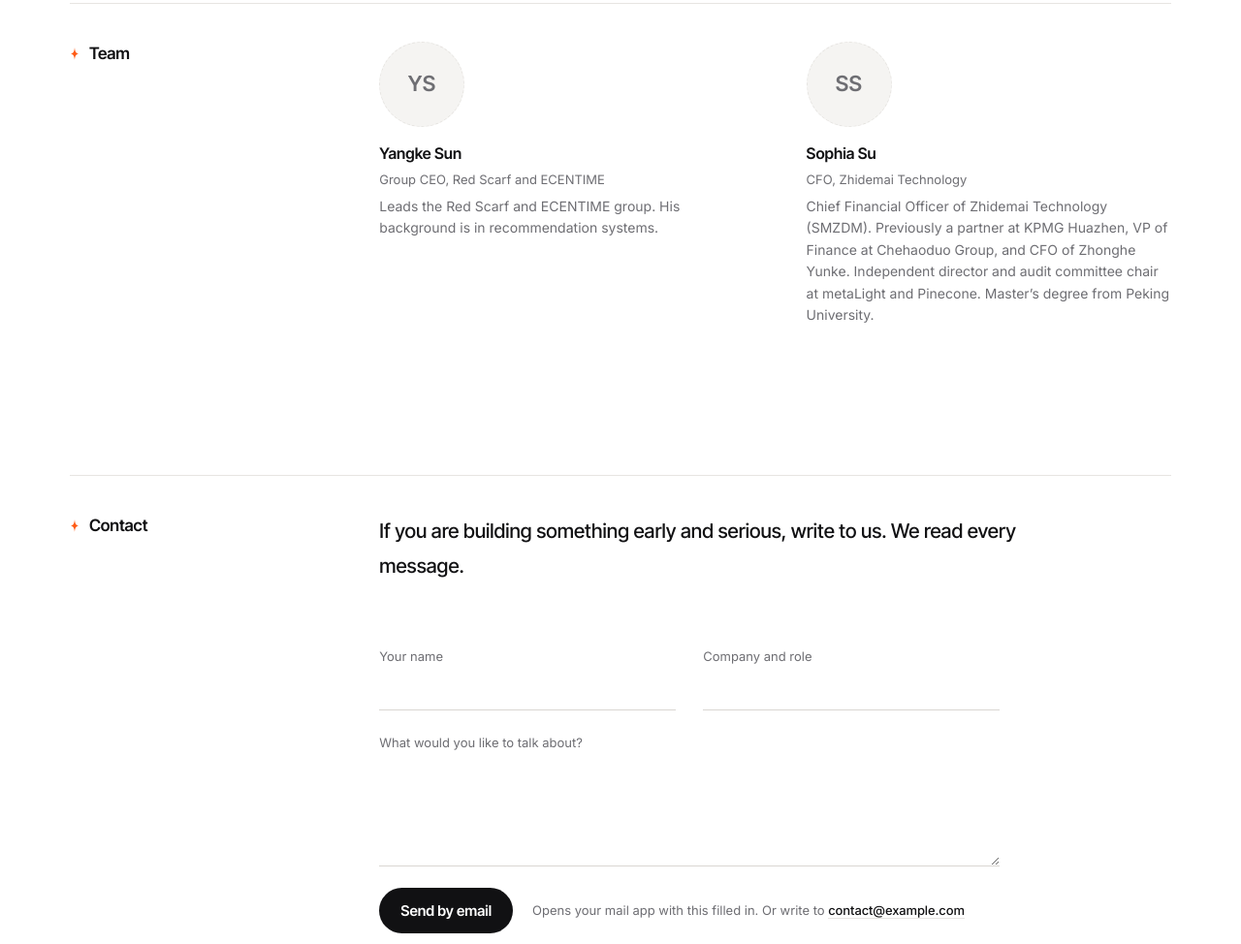
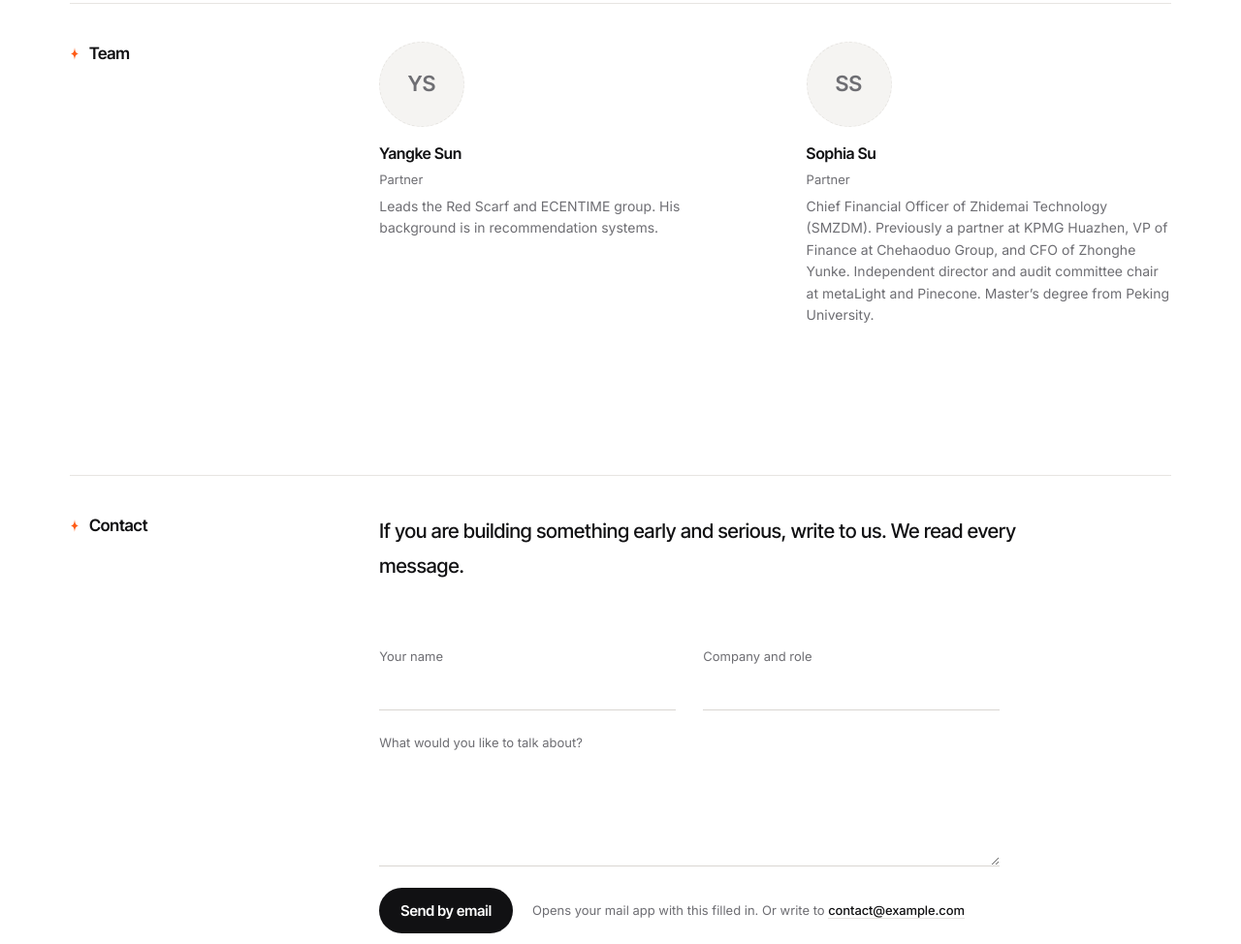
Before and after one commit to PTTheGreat/spark-unlimited-investment, a plain HTML site: page index.html in a window 1280 px wide. Shown: the part 1947-2921 px from the top of the page at 97% size. Drawn offline with Linux system fonts and the light colour scheme.

Commit message:
Title both team members as Partner
Co-Authored-By: Claude Opus 5.5 <noreply@anthropic.com>
Claude-Session: https://claude.ai/code/session_0126B9GEAHay6nTF9Xmi1sDD

```diff
--- a/index.html
+++ b/index.html
@@ -288,13 +288,13 @@ footer .wrap { padding-block: clamp(56px, 7vw, 96px) 40px; }
         <div class="person">
           <div class="avatar" aria-hidden="true"><span class="ini">YS</span></div>
           <h3><span data-l="en">Yangke Sun</span><span data-l="zh">Yangke Sun</span></h3>
-          <p class="role"><span data-l="en">Group CEO, Red Scarf and ECENTIME</span><span data-l="zh">Red Scarf 与 ECENTIME 集团 CEO</span></p>
+          <p class="role"><span data-l="en">Partner</span><span data-l="zh">合伙人</span></p>
           <p class="bio"><span data-l="en">Leads the Red Scarf and ECENTIME group. His background is in recommendation systems.</span><span data-l="zh">领导 Red Scarf 与 ECENTIME 集团，专长是推荐系统。</span></p>
         </div>
         <div class="person">
           <div class="avatar" aria-hidden="true"><span class="ini">SS</span></div>
           <h3><span data-l="en">Sophia Su</span><span data-l="zh">苏瑜（Sophia）</span></h3>
-          <p class="role"><span data-l="en">CFO, Zhidemai Technology</span><span data-l="zh">值得买科技 首席财务官</span></p>
+          <p class="role"><span data-l="en">Partner</span><span data-l="zh">合伙人</span></p>
           <p class="bio"><span data-l="en">Chief Financial Officer of Zhidemai Technology (SMZDM). Previously a partner at KPMG Huazhen, VP of Finance at Chehaoduo Group, and CFO of Zhonghe Yunke. Independent director and audit committee chair at metaLight and Pinecone. Master&rsquo;s degree from Peking University.</span><span data-l="zh">现任值得买科技首席财务官。曾任毕马威华振会计师事务所合伙人、车好多集团财务副总裁、众合云科信息技术集团首席财务官，并任元光科技、松果出行独立董事及审计委员会主席。北京大学硕士。</span></p>
         </div>
       </div>
```
